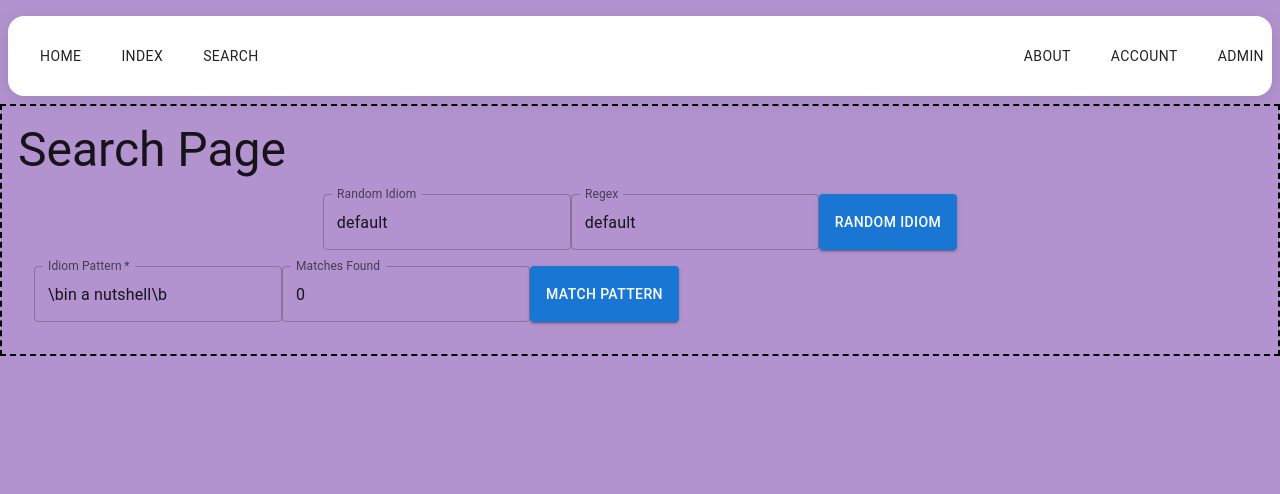
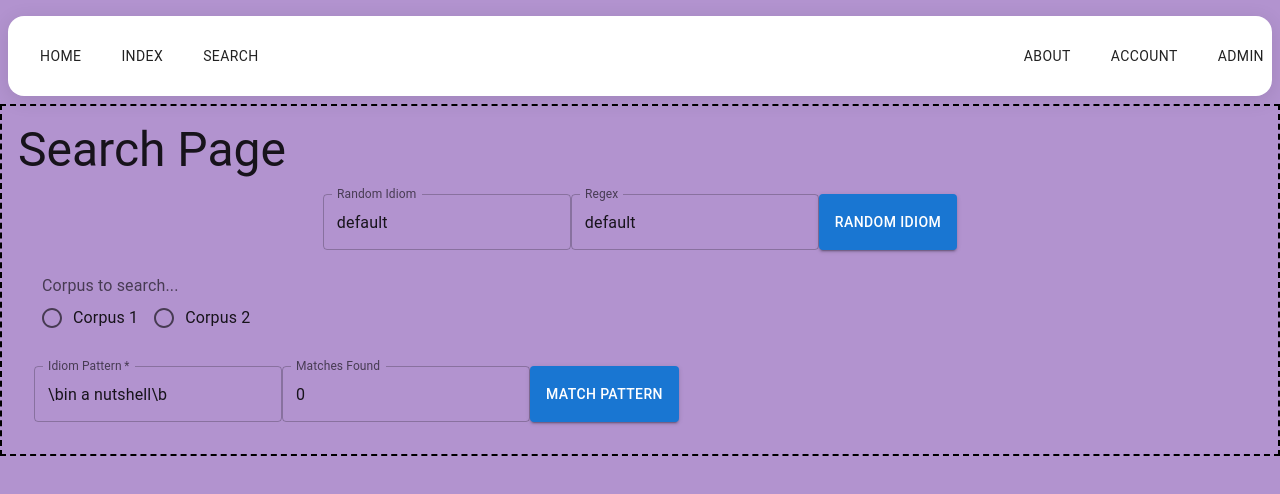
Before and after one commit to evanshaped/portfolio_frontend, a React (Vite) app: page /search in a window 1280 px wide. Shown: the top 494 px of the page. Built offline with nearby package versions, Linux system fonts and the light colour scheme; some icons are missing.

Commit message:
Begin CorpusSelect component

```diff
--- /dev/null
+++ b/src/pages/search_page/CorpusSelect.jsx
@@ -0,0 +1,40 @@
+import { Box, FormControl, FormLabel, RadioGroup, FormControlLabel, Radio, FormHelperText } from "@mui/material"
+import { useState } from "react"
+
+
+export default function CorpusSelect() {
+    const [corpusValue, setCorpusValue] = useState(null)
+    const [corpusHelperText, setCorpusHelperText] = useState('')
+    const [corpusRadioError, setCorpusRadioError] = useState(false)
+
+    const handleCorpusChange = (event) => {
+        setCorpusValue(event.target.value)
+        setCorpusHelperText('')
+        setCorpusRadioError(false)
+    }
+
+    return (
+        <Box
+            display='flex'
+            sx={{
+                m: 3,
+                justifyContent: 'start',
+            }}
+        >
+            <FormControl error={corpusRadioError}>
+                <FormLabel id="corpus-radio-buttons-group-label">Corpus to search...</FormLabel>
+                <RadioGroup
+                    row
+                    aria-labelledby="corpus-radio-buttons-group-label"
+                    name="corpus-radio-buttons-group"
+                    value={corpusValue}
+                    onChange={handleCorpusChange}
+                >
+                    <FormControlLabel value="corpus1" control={<Radio />} label="Corpus 1" />
+                    <FormControlLabel value="corpus2" control={<Radio />} label="Corpus 2" />
+                </RadioGroup>
+                <FormHelperText>{corpusHelperText}</FormHelperText>
+            </FormControl>
+        </Box>
+    )
+}
--- a/src/pages/search_page/SearchPage.jsx
+++ b/src/pages/search_page/SearchPage.jsx
@@ -3,6 +3,7 @@ import { useRef, useState } from "react";
 import { axiosInstanceIdioms } from "../../services/axiosServices";
 import SearchProgress from "./SearchProgress";
 import RandomIdiom from "./RandomIdiom";
+import CorpusSelect from "./CorpusSelect";
 
 export default function SearchPage() {
     const [idiomPattern, setIdiomPattern] = useState("\\bin a nutshell\\b")
@@ -67,6 +68,7 @@ export default function SearchPage() {
         >
             <Typography variant='h3'>Search Page</Typography>
             <RandomIdiom />
+            <CorpusSelect />
             <Box
                 display='flex'
                 sx={{
```
